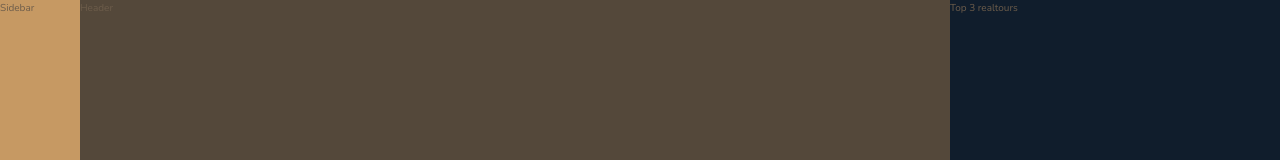
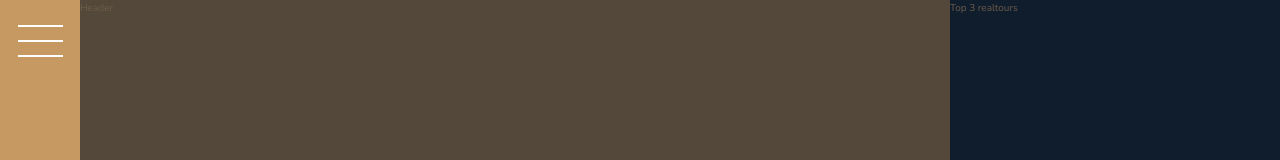
Before and after one commit to goran-nedelkovski/Nexter, a website: page index.html in a window 1280 px wide. Shown: the top 160 px of the page. Drawn offline with nearby package versions, Linux system fonts and the light colour scheme.

Commit message:
[lecture 117]-Building the Sidebar [nav-btn, ::before and ::after elements with content  set to "", display:block  and translateY up and   down to make that 3 lines of the button]

```diff
--- a/index.html
+++ b/index.html
@@ -14,7 +14,8 @@
     <!--Grid container is body with class='container', and all parts(modules) of the layouts will be his childs-->
     <body class="container">
         <div class="sidebar">
-            Sidebar
+            <button class="nav-btn">
+            </button>
         </div>
 
         <header class="header">
--- a/sass/_sidebar.scss
+++ b/sass/_sidebar.scss
@@ -2,4 +2,32 @@
     background-color: $color-primary;
     grid-column: sidebar-start / sidebar-end;
     grid-row: 1 / -1;
+
+    display: flex;
+    justify-content: center;
 }
+.nav-btn {
+    border: none;
+    border-radius: 0;
+    background-color: #fff;
+    height: 2px;
+    width: 4.5rem;
+    margin-top: 4rem;
+    cursor: pointer;
+
+    &::before,
+    &::after {
+        background-color: #fff;
+        height: 2px;
+        width: 4.5rem;
+        content: "";
+        display: block;
+        cursor: pointer;
+    }
+    &::before {
+        transform: translateY(-1.5rem);
+    }
+    &::after {
+        transform: translateY(1.3rem);
+    }
+}
```
Also changed, not shown: css/style.css.
